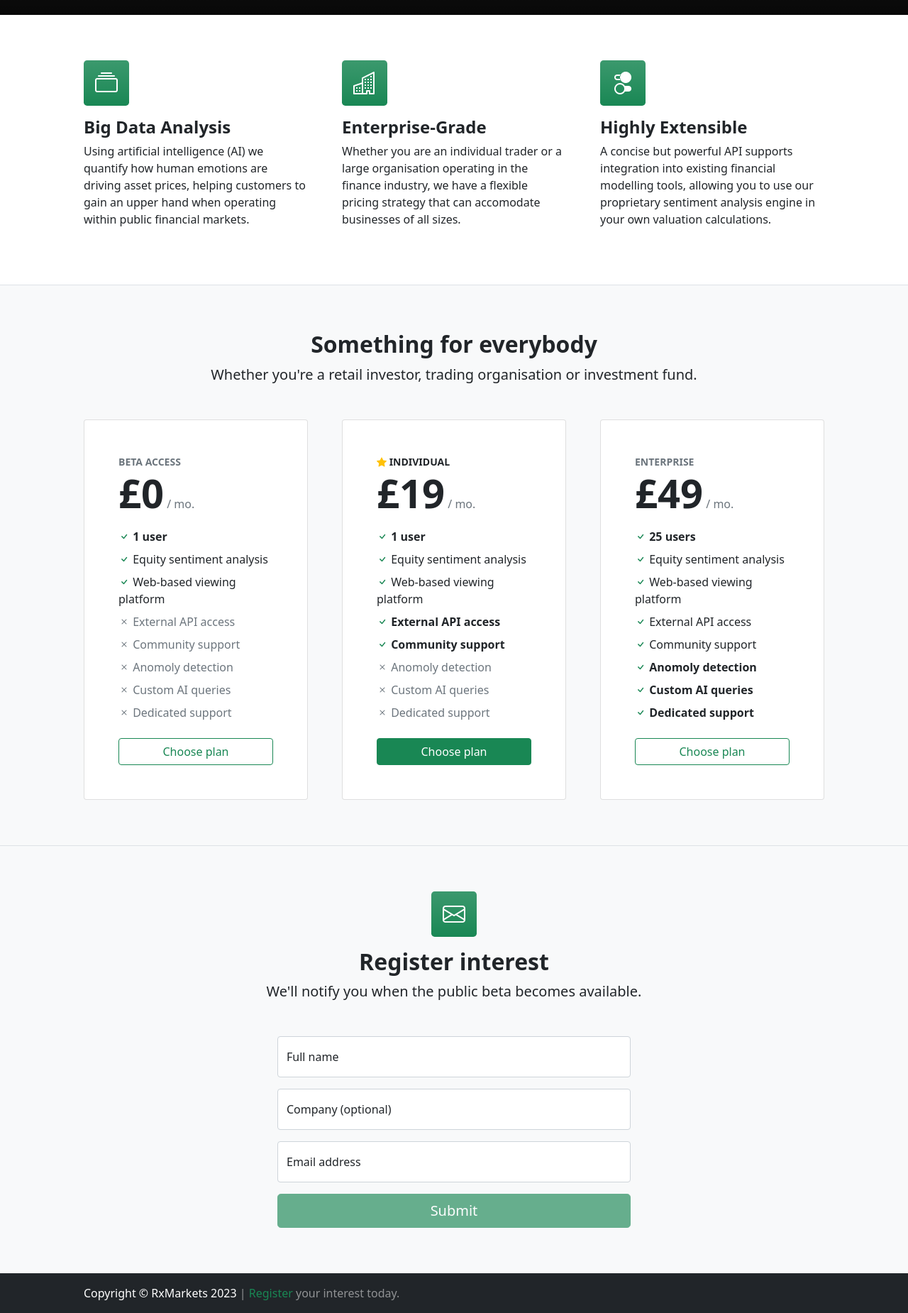
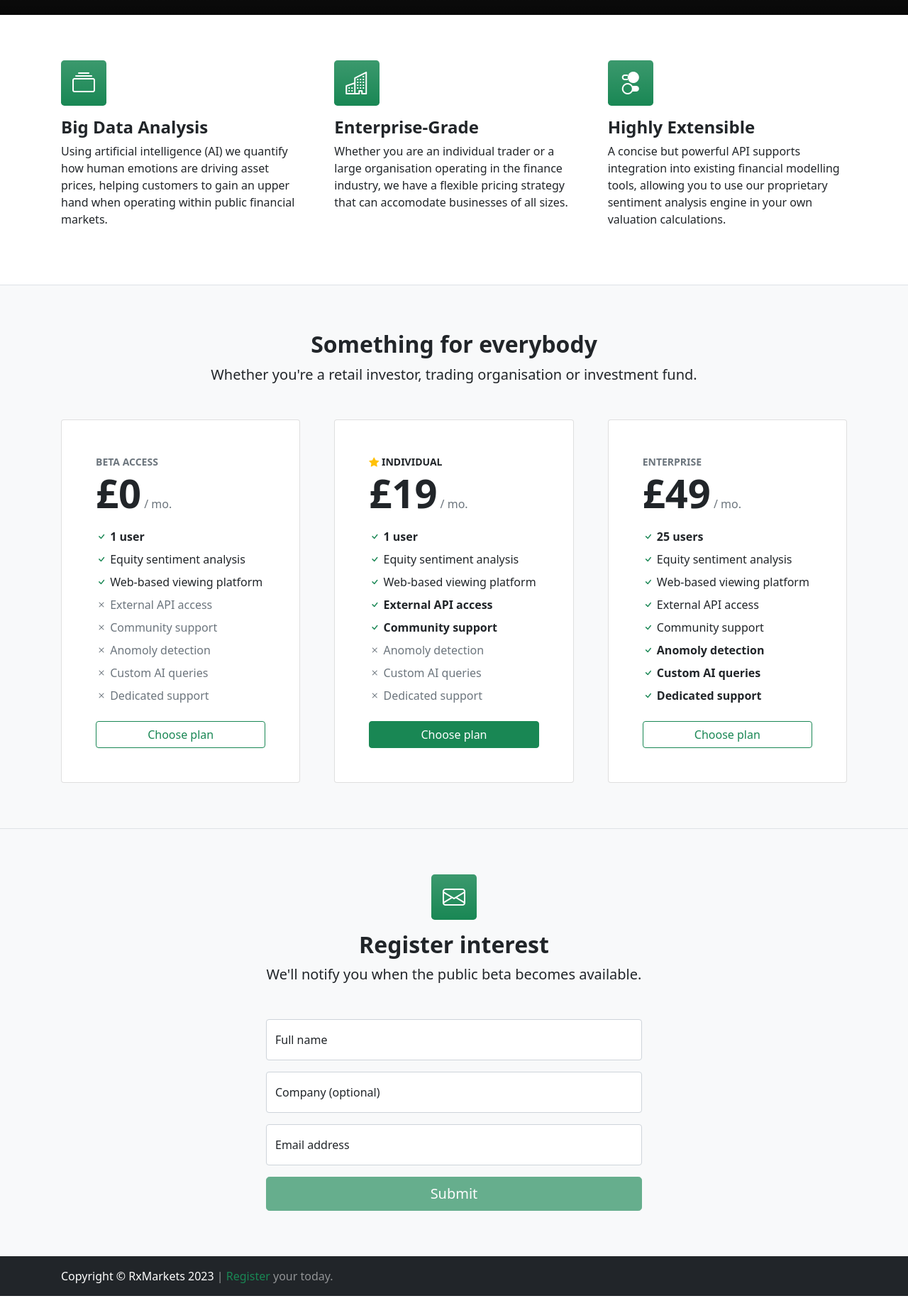
Before and after one commit to jvmdan/jvmdan.github.io, a plain HTML site: page index.html in a window 1280 px wide. Shown: the part 377-2227 px from the top of the page at 71% size. After the commit the page ends 2203 px from the top, so only its background shows below. Drawn offline with nearby package versions, Linux system fonts and the light colour scheme; grey boxes are pictures that could not be loaded.

Commit message:
Reduced x-axis padding

```diff
--- a/index.html
+++ b/index.html
@@ -16,7 +16,7 @@
     <body>
         <!-- Responsive navbar-->
         <nav class="navbar navbar-expand-lg navbar-dark bg-dark">
-            <div class="container px-5">
+            <div class="container px-3">
                 <a class="navbar-brand" href="/">RxMarkets</a>
                 <button class="navbar-toggler" type="button" data-bs-toggle="collapse" data-bs-target="#navbarSupportedContent" aria-controls="navbarSupportedContent" aria-expanded="false" aria-label="Toggle navigation"><span class="navbar-toggler-icon"></span></button>
                 <div class="collapse navbar-collapse" id="navbarSupportedContent">
@@ -48,7 +48,7 @@
         </header>
         <!-- Features section-->
         <section class="py-3 border-bottom" id="features">
-            <div class="container px-5 my-5">
+            <div class="container px-3 my-5">
                 <div class="row gx-5">
                     <div class="col-lg-4 mb-5 mb-lg-0">
                         <div class="feature bg-success bg-gradient text-white rounded-3 mb-3"><i class="bi bi-collection"></i></div>
@@ -79,7 +79,7 @@
         </section>
         <!-- Pricing section-->
         <section class="bg-light py-3 border-bottom" id="pricing">
-            <div class="container px-5 my-5">
+            <div class="container px-3 my-5">
                 <div class="text-center mb-5">
                     <h2 class="fw-bolder">Something for everybody</h2>
                     <p class="lead mb-0">Whether you're a retail investor, trading organisation or investment fund.</p>
@@ -234,7 +234,7 @@
         </section>
         <!-- Contact section-->
         <section class="bg-light py-3" id="register">
-            <div class="container px-5 my-5 px-5">
+            <div class="container px-3 my-5 px-3">
                 <div class="text-center mb-5">
                     <div class="feature bg-success bg-gradient text-white rounded-3 mb-3"><i class="bi bi-envelope"></i></div>
                     <h2 class="fw-bolder">Register interest</h2>
@@ -291,10 +291,10 @@
         </section>
         <!-- Footer-->
         <footer class="py-3 bg-dark">
-            <div class="container px-5">
+            <div class="container px-3">
                 <p class="m-0 text-left">
                     <span class="text-white">Copyright &copy; RxMarkets 2023</span>
-                    <span class="text-white-50">| <a href="#register" class="text-success" style="text-decoration: none">Register </a>your interest today.</span>
+                    <span class="text-white-50">| <a href="#register" class="text-success" style="text-decoration: none">Register </a>your today.</span>
 
                 </p>
             </div>
```
